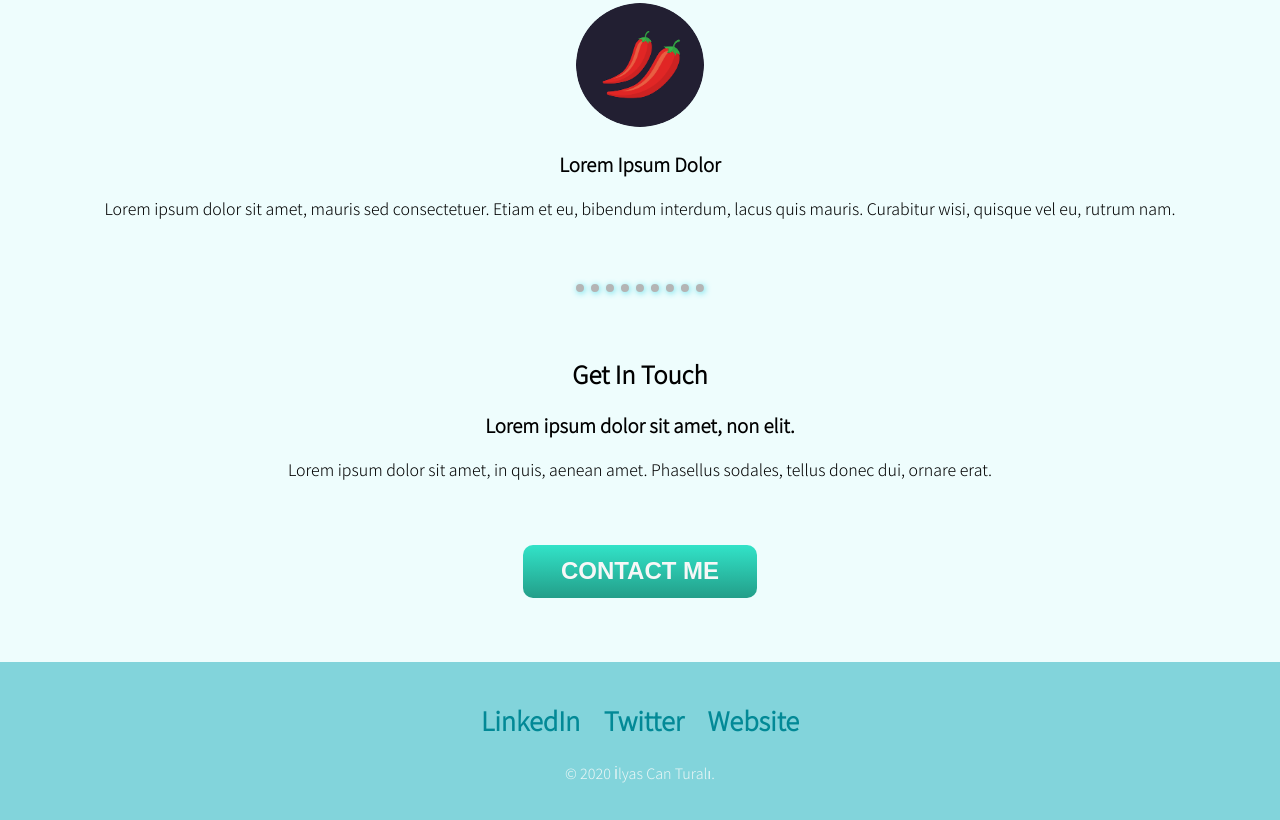
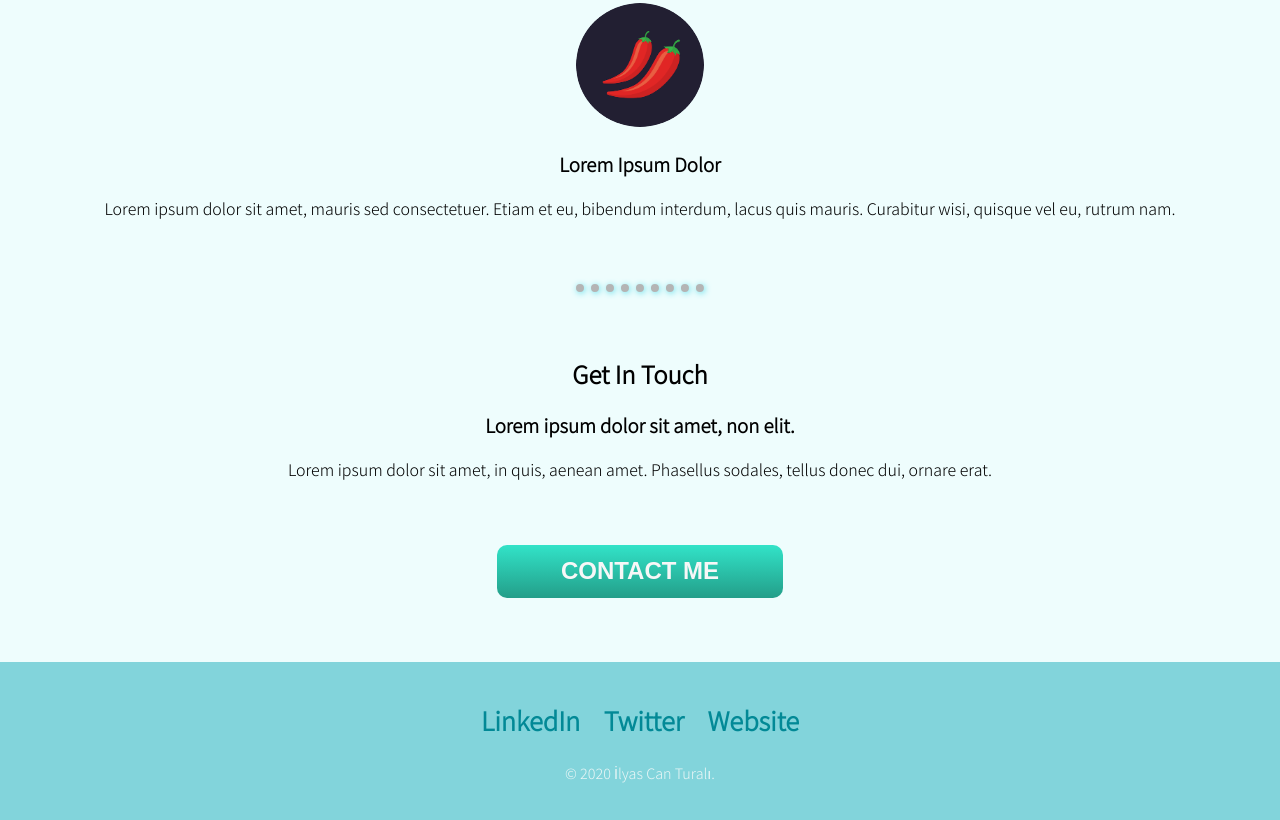
Before and after one commit to ilyascant/cv, a plain HTML site: page index.html in a window 1280 px wide. Shown: the part 1273-2093 px from the top of the page. Drawn offline with Linux system fonts and the light colour scheme.

Commit message:
Update style.css

```diff
--- a/css/style.css
+++ b/css/style.css
@@ -92,7 +92,7 @@ a:hover {
   font-family: Arial;
   color: #f7f7f7;
   font-size: 24px;
-  padding: 1% 3% 1% 3%;
+  padding: 1% 5% 1% 5%;
   text-decoration: none;
   display: block;
   width: fit-content;
```
